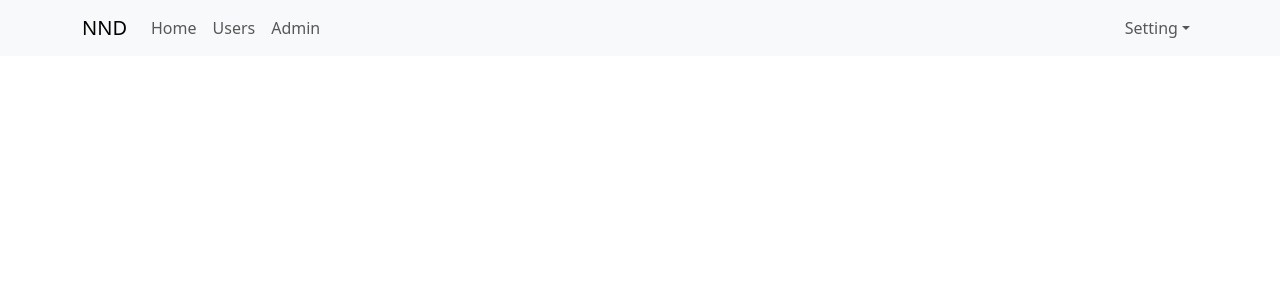
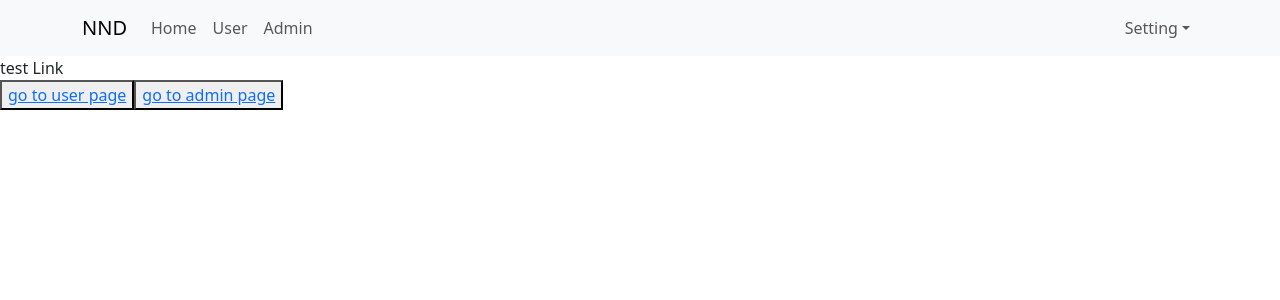
Before and after one commit to dth1237/reactjs, a React (Create React App) app: page / in a window 1280 px wide. Shown: the top 300 px of the page. Built offline with nearby package versions, Linux system fonts and the light colour scheme.

Commit message:
dieu huong trang vs link

```diff
--- a/src/App.js
+++ b/src/App.js
@@ -1,6 +1,7 @@
 
 import './App.scss';
 import Header from './Components/Header/Header';
+import { Link } from "react-router-dom";
 
 
 
@@ -11,7 +12,19 @@
   return (
 
     <div className="app-container">
-      <Header/>
+      <Header />
+      <div>
+        test Link
+        <div>
+          <button>
+            <Link to={`/users`}> go to user page</Link>
+
+          </button>
+          <button>
+            <Link to={`/admins`}> go to admin page</Link></button>
+
+        </div>
+      </div>
     </div>
   );
 }
--- /dev/null
+++ b/src/Components/Admin/Admin.js
@@ -0,0 +1,8 @@
+const Admin = (props) => {
+    return (
+        <div>
+            Admin Components
+        </div>
+    )
+}
+export default Admin;
--- a/src/Components/Header/Header.js
+++ b/src/Components/Header/Header.js
@@ -2,6 +2,7 @@
 import Nav from 'react-bootstrap/Nav';
 import Navbar from 'react-bootstrap/Navbar';
 import NavDropdown from 'react-bootstrap/NavDropdown';
+import { Link } from "react-router-dom";
 
 const Header = () => {
     return (
@@ -11,9 +12,11 @@
                 <Navbar.Toggle aria-controls="basic-navbar-nav" />
                 <Navbar.Collapse id="basic-navbar-nav">
                     <Nav className="me-auto">
-                        <Nav.Link href="#home">Home</Nav.Link>
-                        <Nav.Link href="#link">Users</Nav.Link>
-                        <Nav.Link href="#link">Admin</Nav.Link>
+                        <Link to ='/' className='nav-link'>Home</Link>
+                        <Link to='/users' className='nav-link'>User</Link>
+                        <Link to='/admins' className='nav-link'>Admin</Link>
+
+
 
                     </Nav>
                     <Nav>
--- /dev/null
+++ b/src/Components/User/User.js
@@ -0,0 +1,8 @@
+const User = (props) => {
+    return (
+        <div>
+            User Components
+        </div>
+    )
+}
+export default User;
--- a/src/index.js
+++ b/src/index.js
@@ -5,6 +5,9 @@
 import { Provider } from 'react-redux';
 import store from './redux/store';
 import 'bootstrap/dist/css/bootstrap.min.css';
+import { BrowserRouter , Router, Routes, Route } from "react-router-dom";
+import User from './Components/User/User';
+import Admin from './Components/Admin/Admin';
 
 
 
@@ -12,7 +15,15 @@
 root.render(
   <Provider store={store}>
     {/* <React.StrictMode> */}
-      <App />
+    <BrowserRouter>
+      <Routes >
+        <Route path='/' element={<App />} />
+        <Route path="/users" element={<User />} />
+        <Route path="/admins" element={<Admin />} />
+
+      </Routes>
+    </BrowserRouter>
+
     {/* </React.StrictMode> */}
   </Provider>
 );
```
